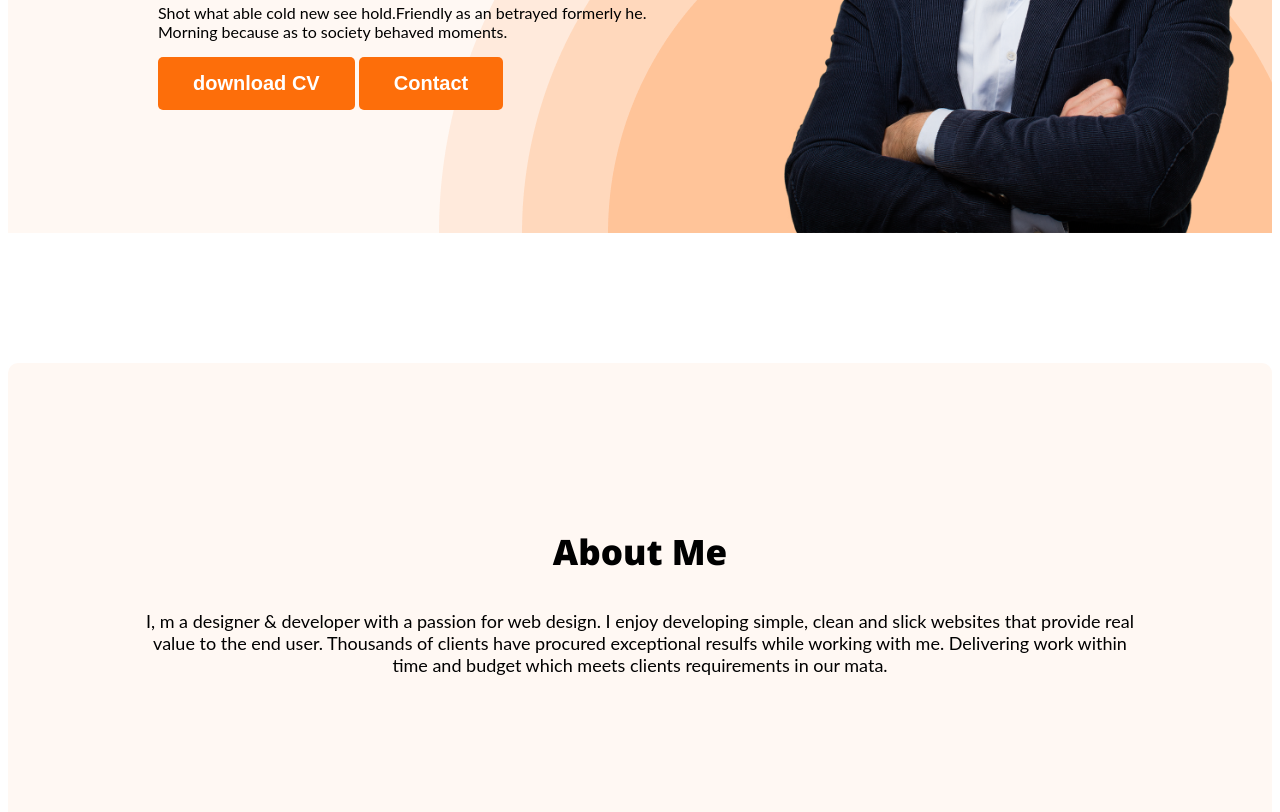
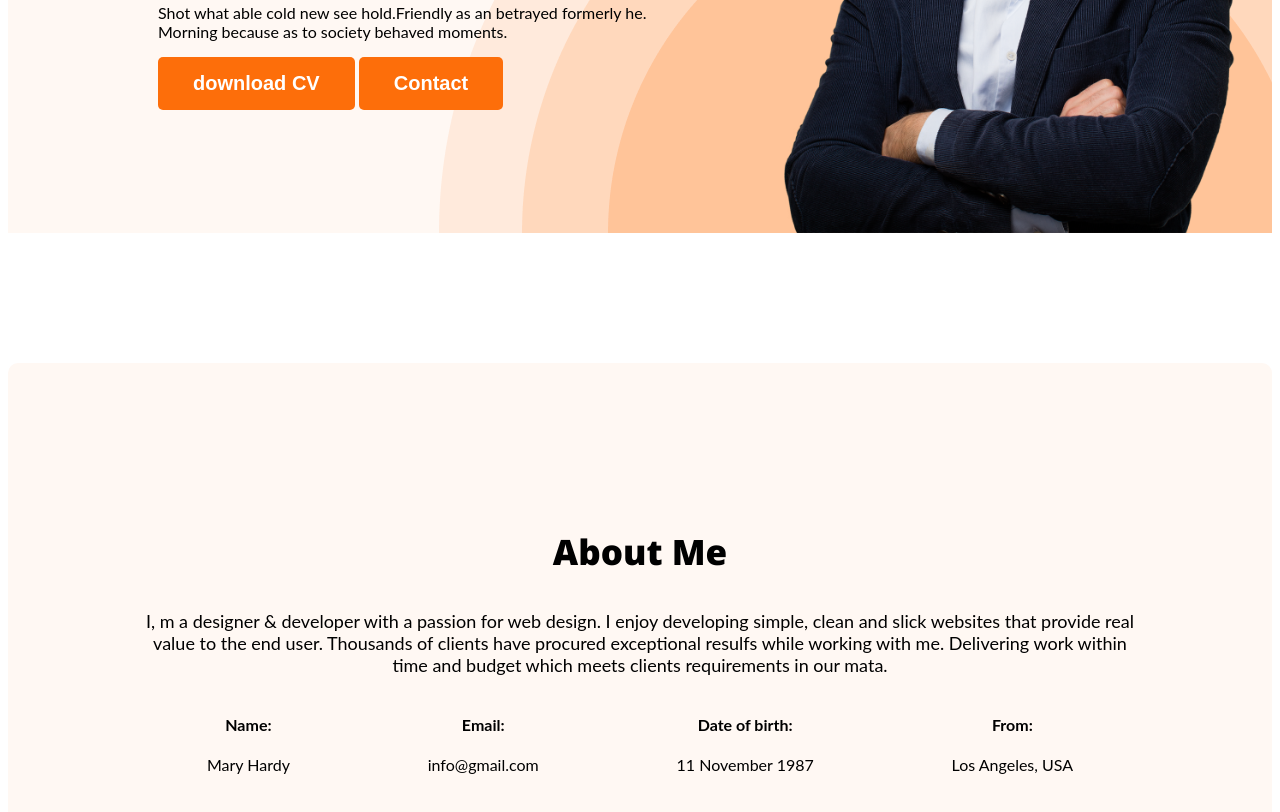
Before and after one commit to Hridoy1122ps/webdeveloper-portfolio, a plain HTML site: page index.html in a window 1280 px wide. Shown: the part 569-1381 px from the top of the page. Drawn offline with nearby package versions, Linux system fonts and the light colour scheme.

Commit message:
added about information

```diff
--- a/index.html
+++ b/index.html
@@ -34,6 +34,25 @@
         <section class="about">
             <h3 class="section-title">About Me</h3>
             <p class="section-description">I, m a designer & developer with a passion for web design. I enjoy developing simple, clean and slick websites that provide real value to the end user. Thousands of clients have procured exceptional resulfs while working with me. Delivering work within time and budget which meets clients requirements in our mata.</p>
+            <div class="about-info-container">
+                <!-- .about-info*4>h4.info-title+p.info-description -->
+                <div class="about-info">
+                    <h4 class="info-title">Name:</h4>
+                    <p class="info-description">Mary Hardy</p>
+                </div>
+                <div class="about-info">
+                    <h4 class="info-title">Email:</h4>
+                    <p class="info-description">info@gmail.com</p>
+                </div>
+                <div class="about-info">
+                    <h4 class="info-title">Date of birth:</h4>
+                    <p class="info-description">11 November 1987</p>
+                </div>
+                <div class="about-info">
+                    <h4 class="info-title">From:</h4>
+                    <p class="info-description">Los Angeles, USA</p>
+                </div>
+            </div>
         </section>
     </main>
     <footer>
--- a/styles/portfolio.css
+++ b/styles/portfolio.css
@@ -102,7 +102,10 @@ nav a {
 }
 
 /* main section styles */
-
+.main{
+    max-width: 1140px;
+    margin: 0 auto;
+}
 /* about section styles */
 .about {
     padding: 130px;
@@ -110,3 +113,10 @@ nav a {
     background: #FFF8F3;
     margin: 130px 0;
 }
+.about-info-container{
+    display: flex;
+    justify-content: space-around;
+}
+.about-info{
+    text-align: center;
+}
```
